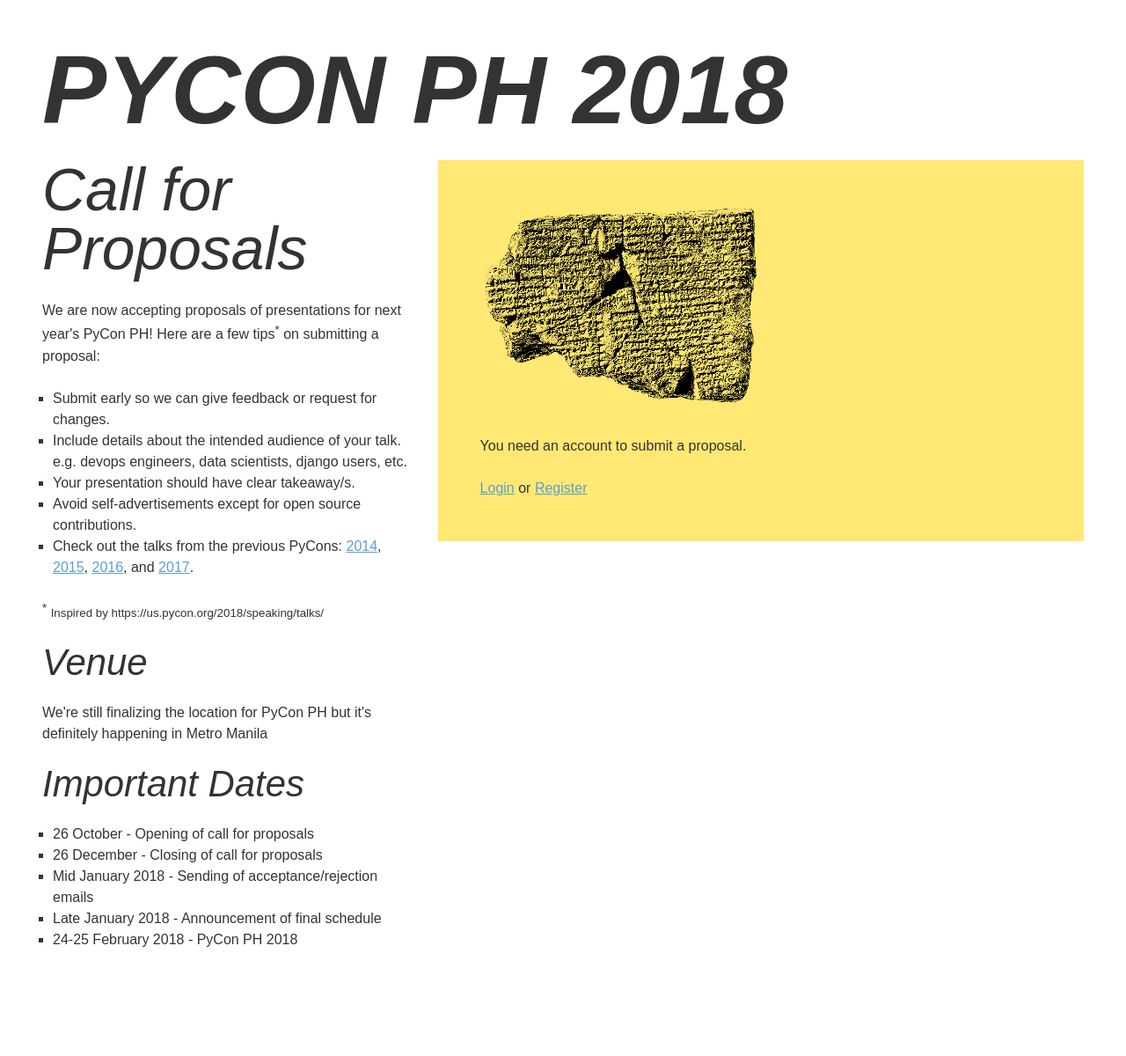
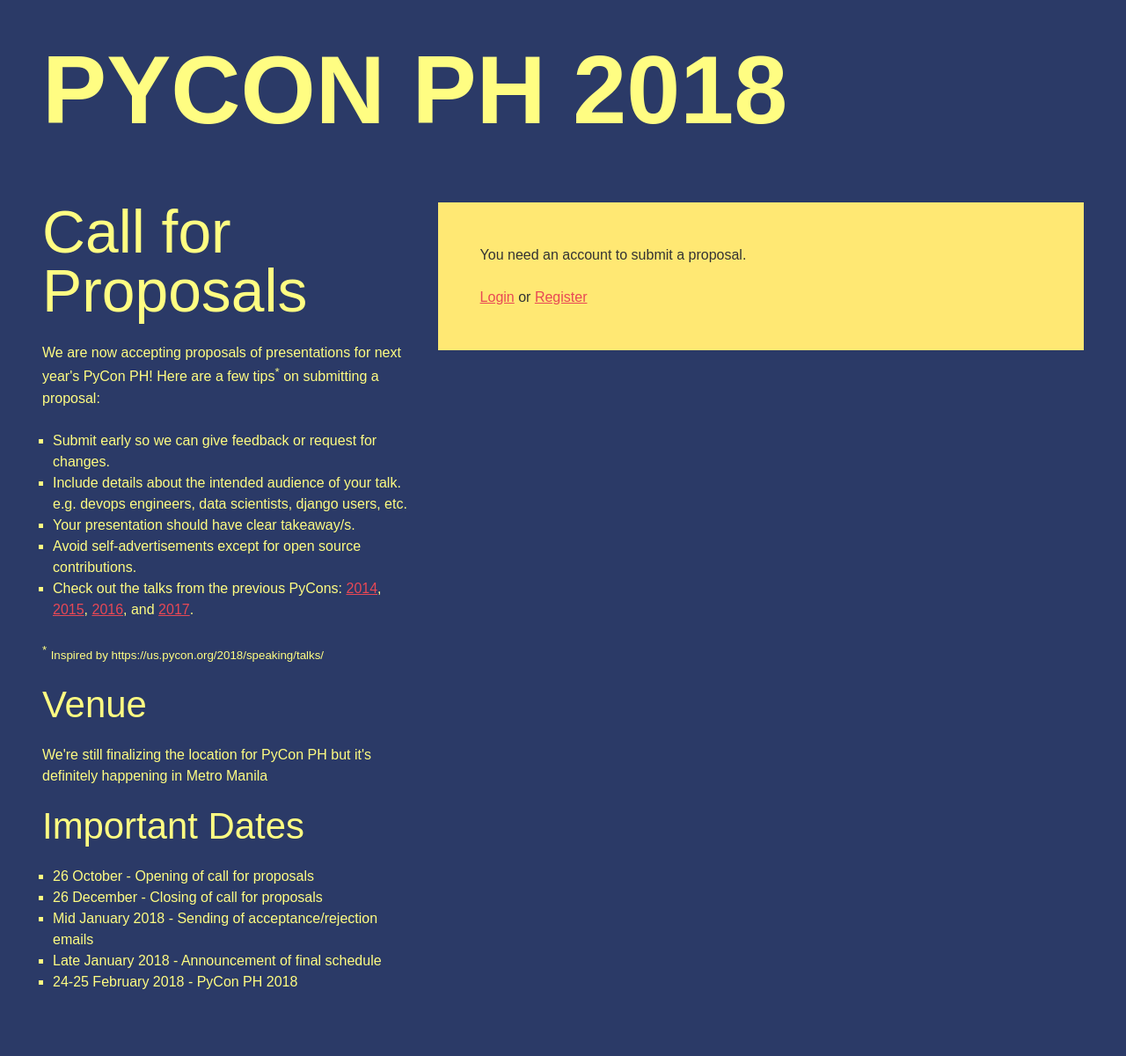
Before and after one commit to pythonph/pycon-2018, a Django app: page /cfp/ in a window 1280 px wide. Shown: the whole page at 88% size. Before the commit the page ends 1076 px from the top, so only its background shows below. Run offline with Django 3.2, Linux system fonts and the light colour scheme; parts of the project's set-up code (start-up, migrations or seed data) failed here and were passed over; some libraries are stand-ins or nearby versions.

Commit message:
Update fonts and palette

```diff
--- a/pyconph/program/templates/program/cfp.html
+++ b/pyconph/program/templates/program/cfp.html
@@ -47,7 +47,6 @@
     {{ form.as_p }}
     <p><button type='submit'>Submit Proposal</button></p>
   {% else %}
-    <p><img src='{% static "images/tablet.png" %}' width='50%'></p>
     <p>You need an account to submit a proposal.</p>
     <p>
       <a href='{% url "auth_login" %}?next=/cfp/'>Login</a> or
--- a/pyconph/static/css/base.css
+++ b/pyconph/static/css/base.css
@@ -1,26 +1,28 @@
 /*
-  yellow: #ffe873
-  blue: #5a9fd4
- */
+#fffd82;
+#ff9b71;
+#e84855;
+#b56b45;
+#2b3a67;
+*/
 
 body {
+  background: #2b3a67;
+  color: #fffd82;
   margin: 3rem;
-  color: #333;
 }
 
 html, body, input, textarea, select, button {
-  font: 16px/1.5 anonymous-pro, sans-serif;
+  font: 16px/1.5 europa, sans-serif;
 }
 
 /* Typography */
 
 a {
-  color: #5a9fd4;
+  color: #e84855;
 }
 
 h1, h2, h3 {
-  font-family: europa, sans-serif;
-  font-style: italic;
   line-height: 1;
 }
 
@@ -56,7 +58,7 @@
   display: inline-block;
   box-sizing: border-box;
   padding: 0.5rem 1rem;
-  background: #5a9fd4;
+  background: #e84855;
   border: 0;
   color: white;
   text-decoration: none;
@@ -96,6 +98,10 @@
   margin: 0 auto;
 }
 
+header {
+  margin-bottom: 4.5rem;
+}
+
 /* Pages */
 
 .page {
@@ -117,13 +123,3 @@
   margin-bottom: 1.5rem;
   margin-left: 1.5rem;
 }
-
-.form-page.-register {
-  background: url(../images/pen.png) no-repeat -4rem 4rem;
-  background-size: 20rem;
-}
-
-.form-page.-login {
-  background: url(../images/key.png) no-repeat left 6rem;
-  background-size: 20rem;
-}
--- a/pyconph/templates/base.html
+++ b/pyconph/templates/base.html
@@ -13,6 +13,8 @@
     content='{% block og_image %}https://pycon-2018.python.ph/static/images/opengraph.png{% endblock %}'>
 <body>
   <main>
-    <h1>PyCon PH 2018</h1>
+    <header>
+      <h1>PyCon PH 2018</h1>
+    </header>
     {% block content %}{% endblock %}
   </main>
```
Also changed, not shown: pyconph/static/images/key.png (deleted), pyconph/static/images/pen.png (deleted), pyconph/static/images/tablet.png (deleted).
